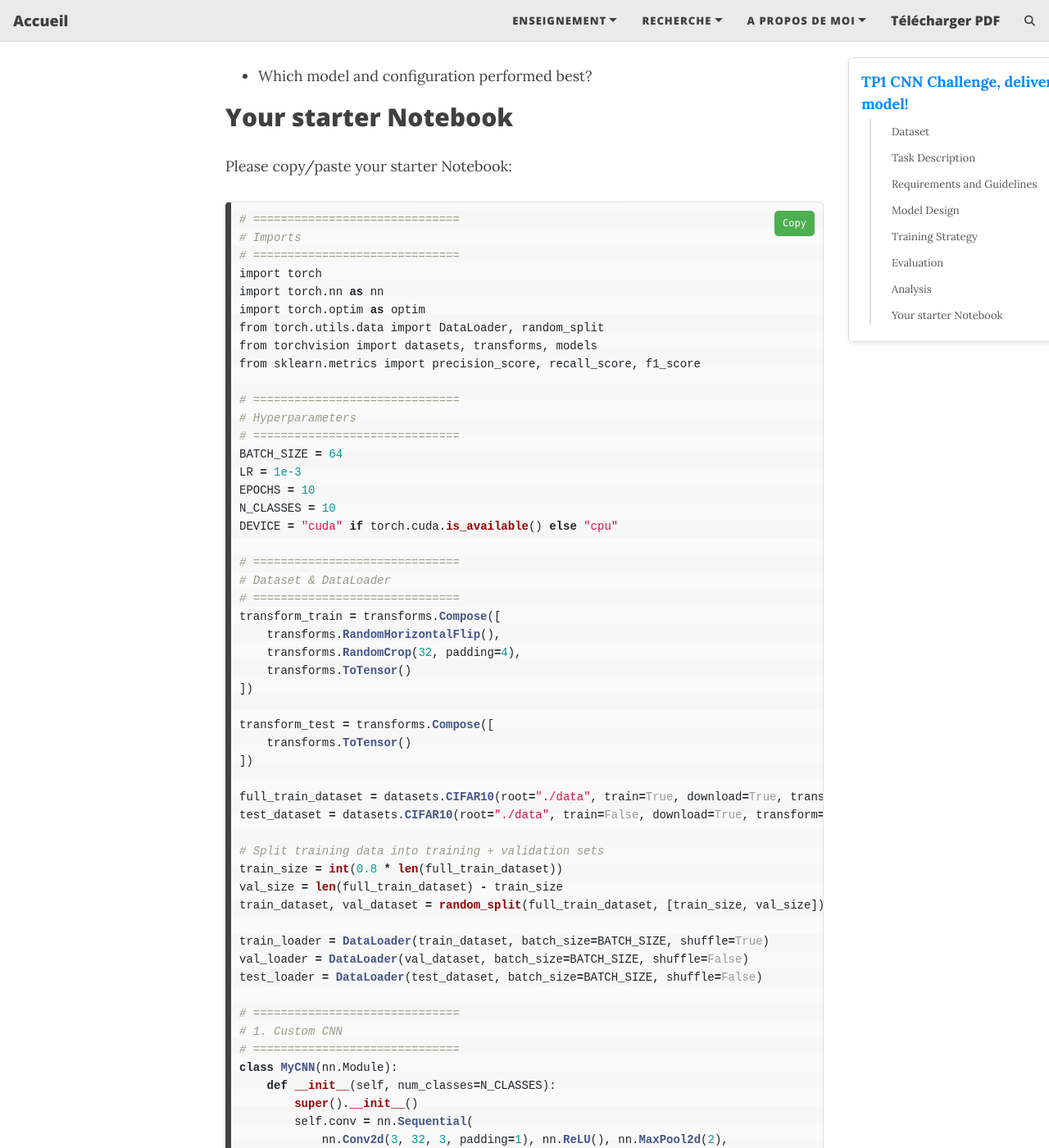
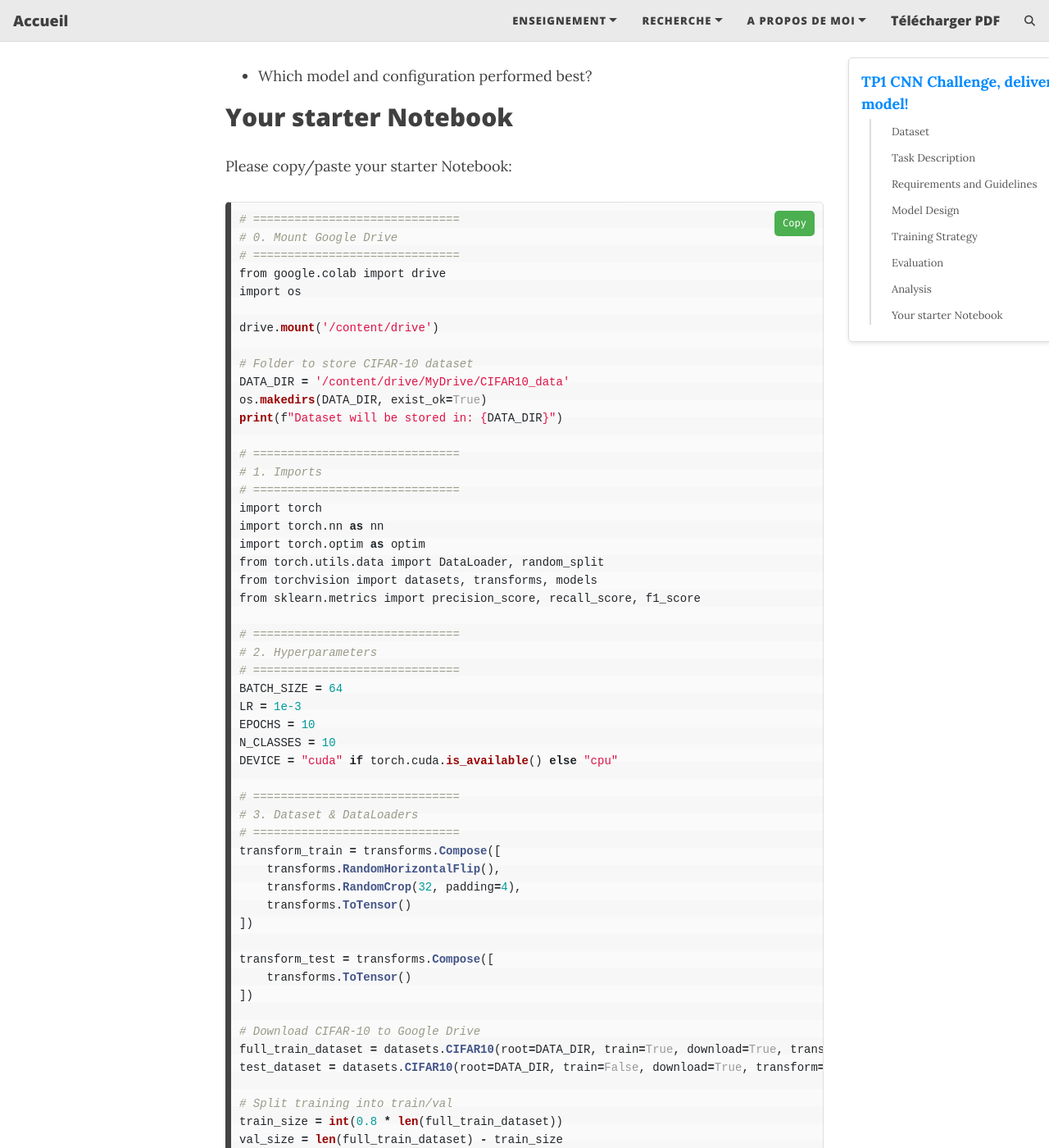
Before and after one commit to MariemZaouali/mariemzaouali.github.io, a Jekyll site: the page built from _posts/2025-11-13-genAITp1.md, in a window 1280 px wide and 1400 px high, scrolled down 2513 px. Shown: the whole window at 82% size. Built offline with Jekyll 4.4.1, drawn with Linux system fonts in a browser that asks for light colours; comment, search, counter and statistics services are not loaded; some of the changed text lies outside the part shown.

Commit message:
Update 2025-11-13-genAITp1.md

````diff
--- a/_posts/2025-11-13-genAITp1.md
+++ b/_posts/2025-11-13-genAITp1.md
@@ -82,7 +82,20 @@ Discuss your results:
 Please copy/paste your starter Notebook:
 ```python
 # ==============================
-# Imports
+# 0. Mount Google Drive
+# ==============================
+from google.colab import drive
+import os
+
+drive.mount('/content/drive')
+
+# Folder to store CIFAR-10 dataset
+DATA_DIR = '/content/drive/MyDrive/CIFAR10_data'
+os.makedirs(DATA_DIR, exist_ok=True)
+print(f"Dataset will be stored in: {DATA_DIR}")
+
+# ==============================
+# 1. Imports
 # ==============================
 import torch
 import torch.nn as nn
@@ -92,7 +105,7 @@ from torchvision import datasets, transforms, models
 from sklearn.metrics import precision_score, recall_score, f1_score
 
 # ==============================
-# Hyperparameters
+# 2. Hyperparameters
 # ==============================
 BATCH_SIZE = 64
 LR = 1e-3
@@ -101,7 +114,7 @@ N_CLASSES = 10
 DEVICE = "cuda" if torch.cuda.is_available() else "cpu"
 
 # ==============================
-# Dataset & DataLoader
+# 3. Dataset & DataLoaders
 # ==============================
 transform_train = transforms.Compose([
     transforms.RandomHorizontalFlip(),
@@ -113,10 +126,11 @@ transform_test = transforms.Compose([
     transforms.ToTensor()
 ])
 
-full_train_dataset = datasets.CIFAR10(root="./data", train=True, download=True, transform=transform_train)
-test_dataset = datasets.CIFAR10(root="./data", train=False, download=True, transform=transform_test)
+# Download CIFAR-10 to Google Drive
+full_train_dataset = datasets.CIFAR10(root=DATA_DIR, train=True, download=True, transform=transform_train)
+test_dataset = datasets.CIFAR10(root=DATA_DIR, train=False, download=True, transform=transform_test)
 
-# Split training data into training + validation sets
+# Split training into train/val
 train_size = int(0.8 * len(full_train_dataset))
 val_size = len(full_train_dataset) - train_size
 train_dataset, val_dataset = random_split(full_train_dataset, [train_size, val_size])
@@ -125,8 +139,10 @@ train_loader = DataLoader(train_dataset, batch_size=BATCH_SIZE, shuffle=True)
 val_loader = DataLoader(val_dataset, batch_size=BATCH_SIZE, shuffle=False)
 test_loader = DataLoader(test_dataset, batch_size=BATCH_SIZE, shuffle=False)
 
+print("DataLoaders ready: train, val, test")
+
 # ==============================
-# 1. Custom CNN
+# 4. Custom CNN
 # ==============================
 class MyCNN(nn.Module):
     def __init__(self, num_classes=N_CLASSES):
@@ -234,4 +249,5 @@ for name, model in models_dict.items():
     print(f"\n{name} Test Results:")
     print(f"Test Loss: {test_loss:.4f} | Test Acc: {test_acc:.3f} | "
           f"Precision: {test_prec:.3f} | Recall: {test_rec:.3f} | F1: {test_f1:.3f}")
+
 ```
````
Also changed, not shown: other parts of _posts/2025-11-13-genAITp1.md (+4 -5 lines).
